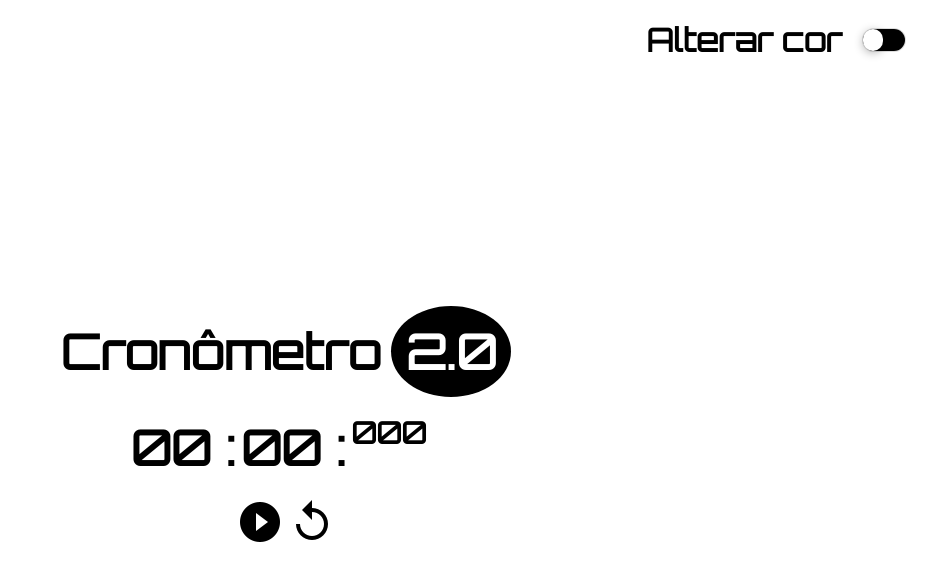
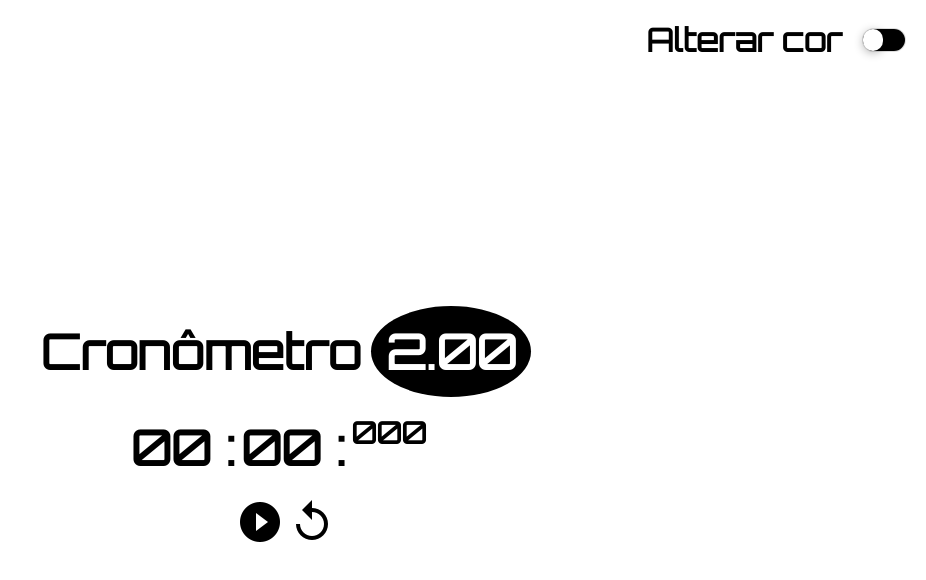
Before and after one commit to VCTRdvlpr/chronometer-2.0, a plain HTML site: page index.html in a window 1280 px wide. Shown: the whole page, without its empty margins (354-1280 px from the left). Drawn offline with Linux system fonts and the light colour scheme.

Commit message:
git test

```diff
--- a/index.html
+++ b/index.html
@@ -25,7 +25,7 @@
     <div class="main-container">
         <div class="responsive-alignment">
             <h1>Cronômetro </h1>
-            <h2 id="h2Color">2.0</h2>
+            <h2 id="h2Color">2.00</h2>
         </div>
         <div class="timer-container">
             <div class="time" id="minutes">00</div>
```
